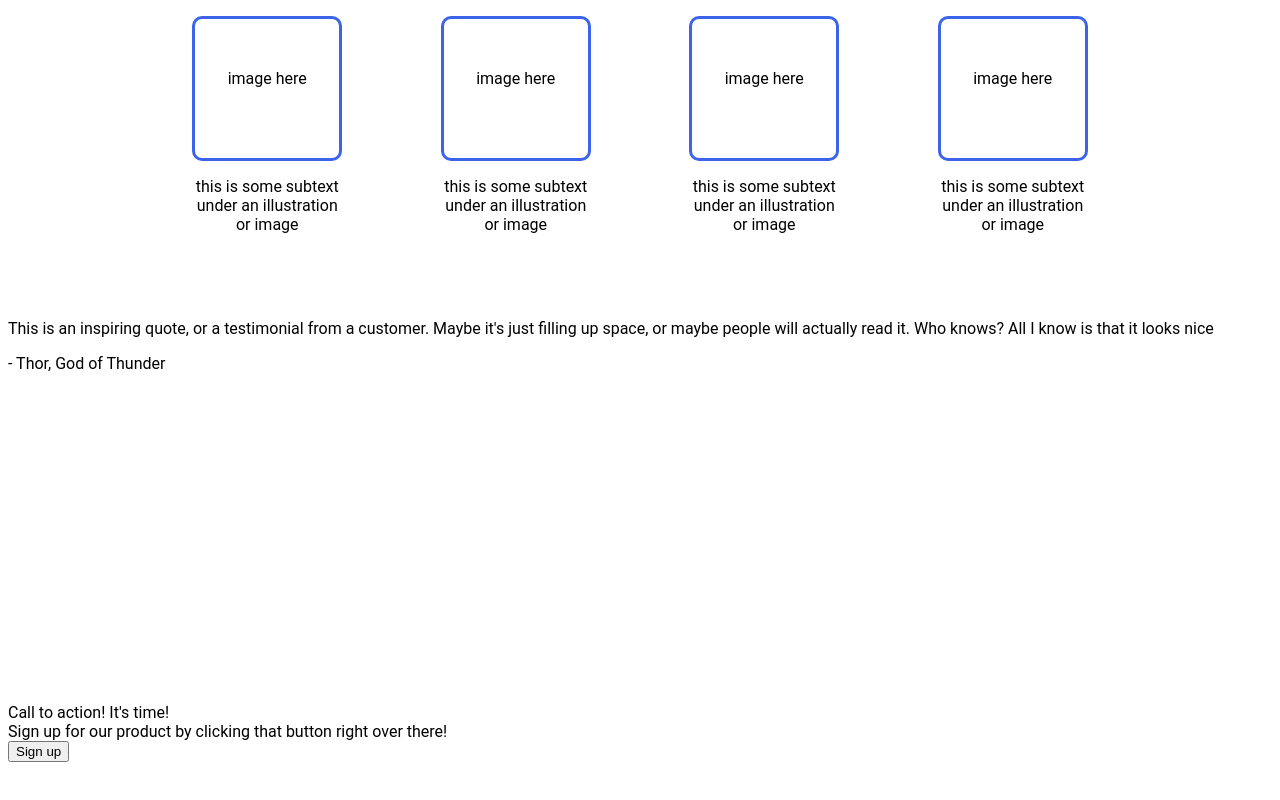
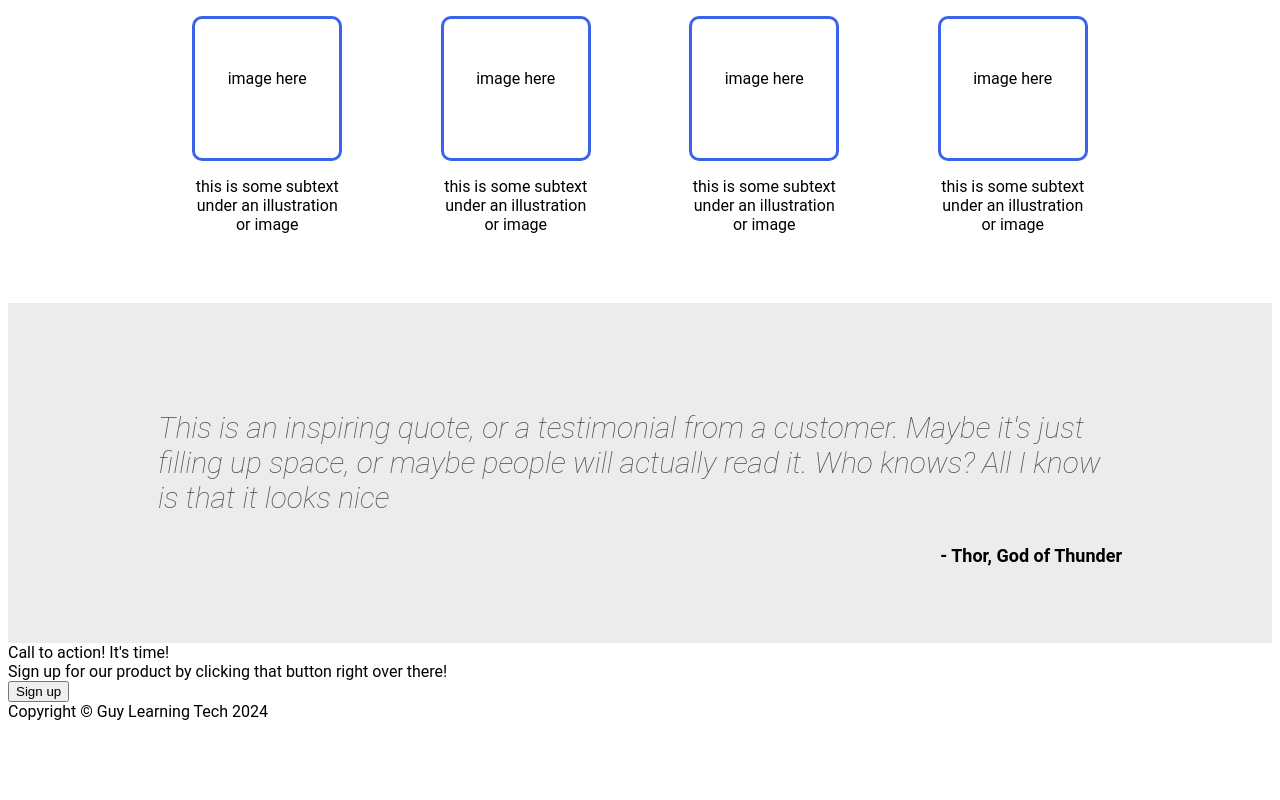
Before and after one commit to ninmedium/first_flex_landing_page, a plain HTML site: page index.html in a window 1280 px wide. Shown: the part 556-1356 px from the top of the page. After the commit the page ends 1285 px from the top, so only its background shows below. Drawn offline with Linux system fonts and the light colour scheme.

Commit message:
Complete section 3 template
- added quote in italics
- formatted using flex
- reduced section height from 400px to 340px

```diff
--- a/index.html
+++ b/index.html
@@ -59,7 +59,7 @@
 
             <div class="sec3">
                 <p>
-                    This is an inspiring quote, or a testimonial from a customer. Maybe it's just filling up space, or maybe people will actually read it. Who knows? All I know is that it looks nice
+                    <em>This is an inspiring quote, or a testimonial from a customer. Maybe it's just filling up space, or maybe people will actually read it. Who knows? All I know is that it looks nice</em>
                 </p>
                 <div>
                     - Thor, God of Thunder
--- a/style.css
+++ b/style.css
@@ -38,7 +38,7 @@ ul {
     flex: 1;
 }
 
-.sec1, .sec2, .sec3, .sec4 {
+.sec1, .sec2 {
     height: 400px;
 }
 
@@ -127,3 +127,24 @@ ul {
     padding: 50px 0 70px 0;
     border-radius: 10px;
 }
+
+.sec3 {
+    height: 340px;
+    background-color: #ececec;
+    padding: 0 150px 0 150px;
+    display: flex;
+    flex-direction: column;
+    justify-content: center;
+}
+
+.sec3 p {
+    font-size: 30px;
+    font-weight: 100;
+    color: #4f4e4e;
+}
+
+.sec3 div {
+    align-self: self-end;
+    font-size: large;
+    font-weight: bold;
+}
```
